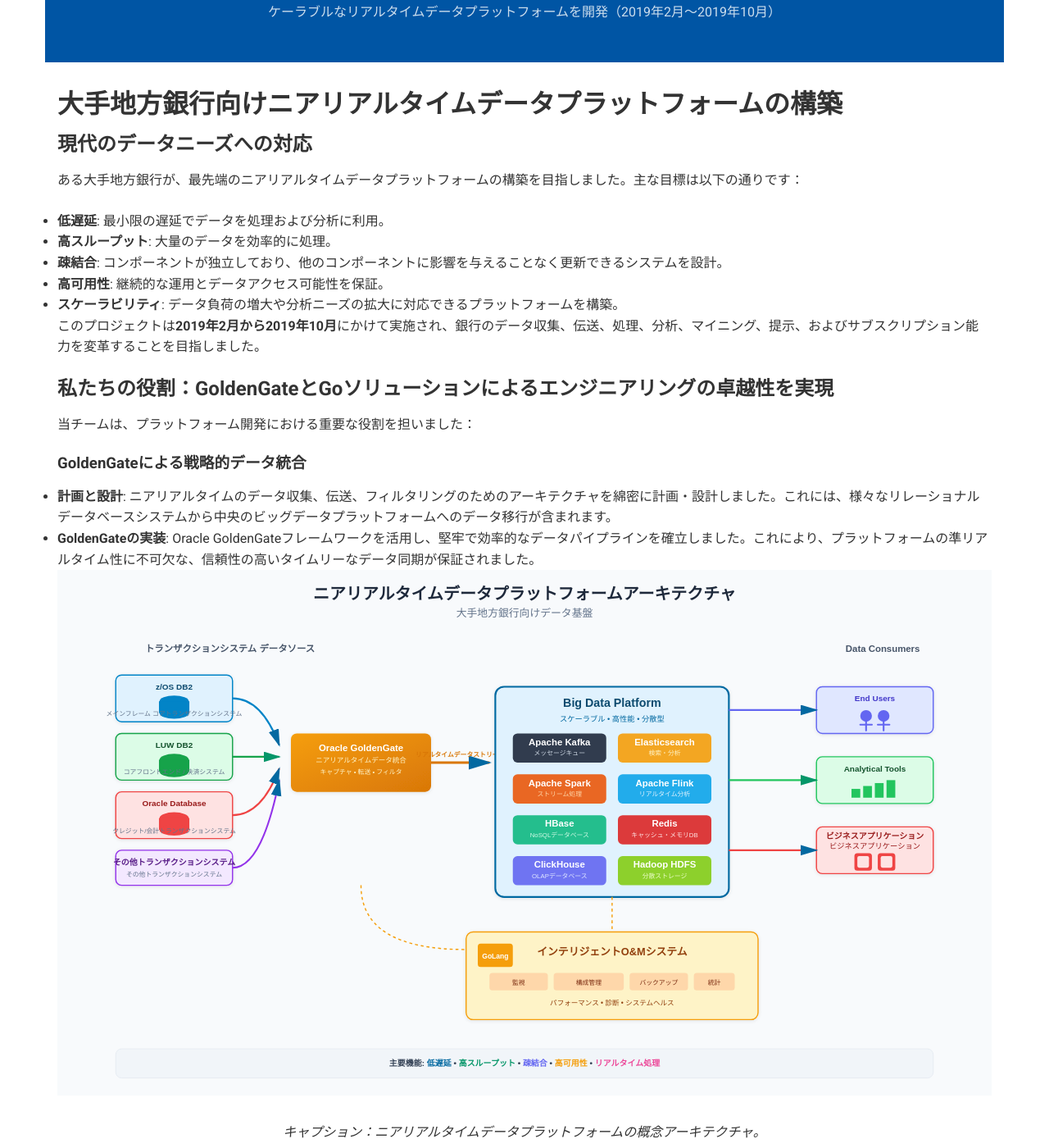
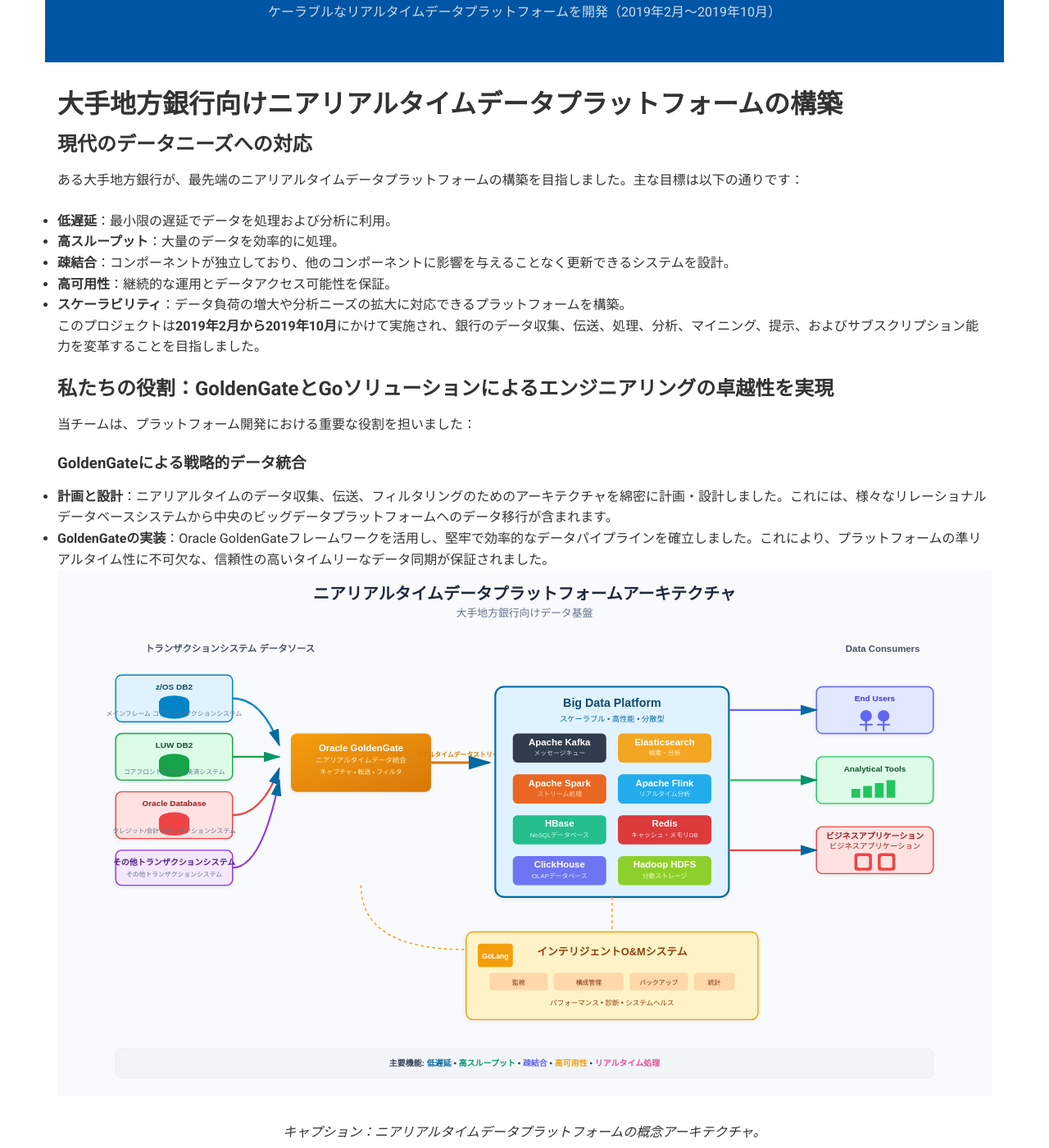
Before and after one commit to goodwaysIT/ja, a Jekyll site: the page built from _projects/near-real-time-data-platform-development.md, in a window 1280 px wide and 1400 px high, scrolled down 252 px. Shown: the whole window at 82% size. Built offline with Jekyll 4.4.1, drawn with Linux system fonts in a browser that asks for light colours; some of the changed text lies outside the part shown.

```diff
--- a/_projects/near-real-time-data-platform-development.md
+++ b/_projects/near-real-time-data-platform-development.md
@@ -14,11 +14,11 @@ tags: ["ニアリアルタイムデータ", "データプラットフォーム",
 
 ある大手地方銀行が、最先端のニアリアルタイムデータプラットフォームの構築を目指しました。主な目標は以下の通りです：
 
-*   **低遅延**: 最小限の遅延でデータを処理および分析に利用。
-*   **高スループット**: 大量のデータを効率的に処理。
-*   **疎結合**: コンポーネントが独立しており、他のコンポーネントに影響を与えることなく更新できるシステムを設計。
-*   **高可用性**: 継続的な運用とデータアクセス可能性を保証。
-*   **スケーラビリティ**: データ負荷の増大や分析ニーズの拡大に対応できるプラットフォームを構築。
+*   **低遅延**：最小限の遅延でデータを処理および分析に利用。
+*   **高スループット**：大量のデータを効率的に処理。
+*   **疎結合**：コンポーネントが独立しており、他のコンポーネントに影響を与えることなく更新できるシステムを設計。
+*   **高可用性**：継続的な運用とデータアクセス可能性を保証。
+*   **スケーラビリティ**：データ負荷の増大や分析ニーズの拡大に対応できるプラットフォームを構築。
 
 このプロジェクトは**2019年2月から2019年10月**にかけて実施され、銀行のデータ収集、伝送、処理、分析、マイニング、提示、およびサブスクリプション能力を変革することを目指しました。
 
```
Also changed, not shown: other parts of _projects/near-real-time-data-platform-development.md (+7 -7 lines).
